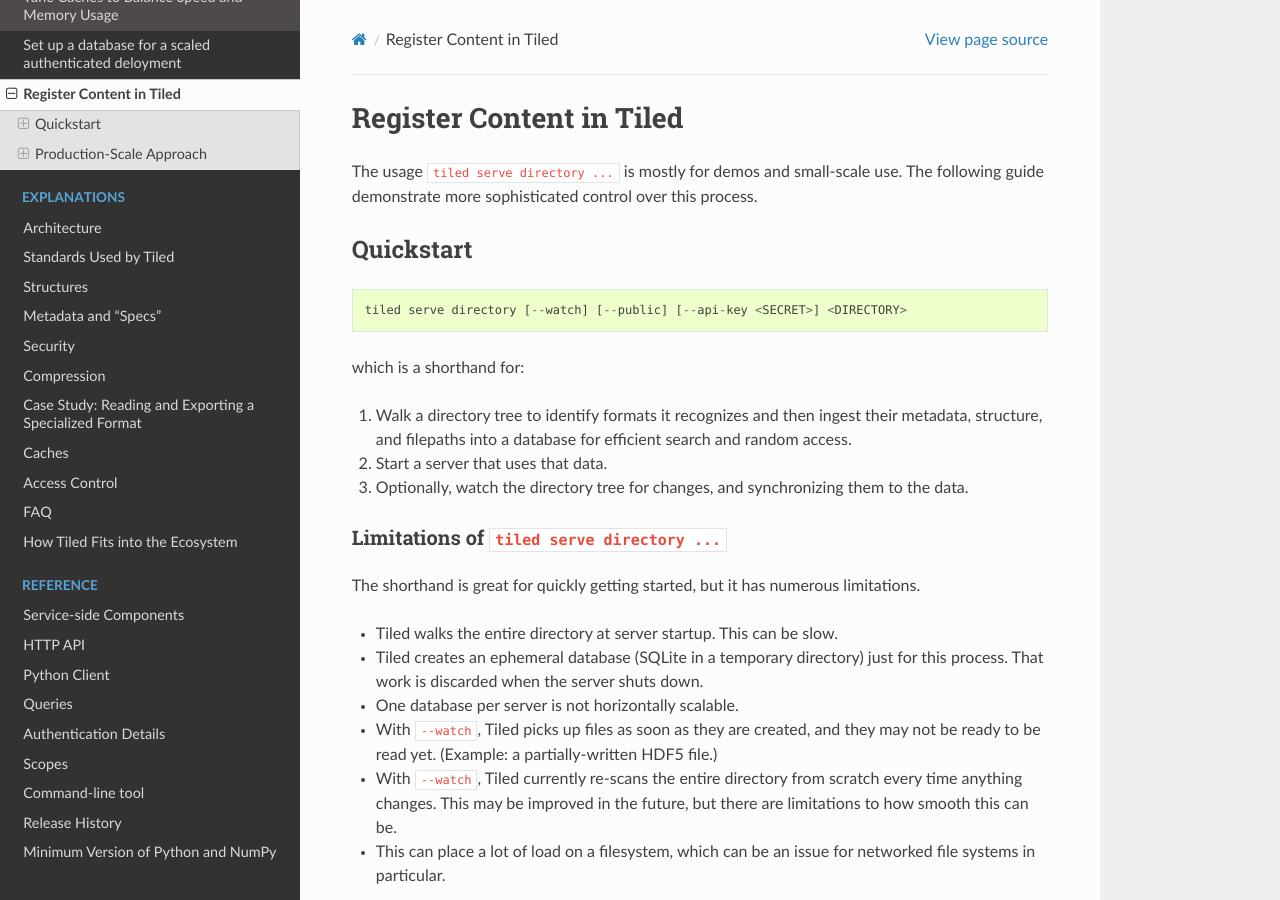
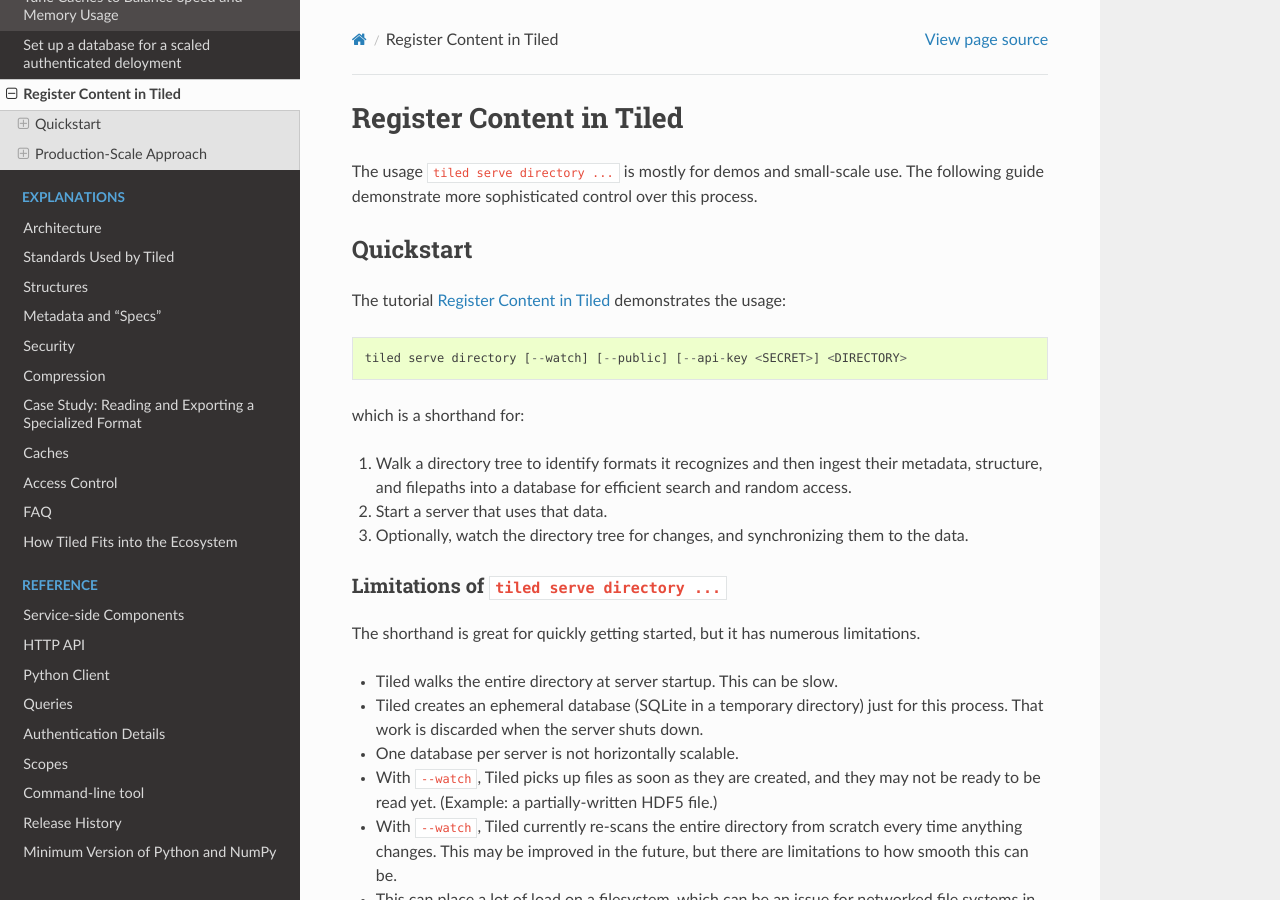
Before and after one commit to bluesky/tiled, a Sphinx documentation site: the page built from docs/source/how-to/register.md, in a window 1280 px wide and 900 px high. Built offline with Sphinx 7.4.7 and the Read the Docs theme 2.0.0, drawn with Linux system fonts in a browser that asks for light colours; pages that are not in the unit, such as notebooks, are missing from menus; the version number could not be read and is left out.

Commit message:
Fix missing sentence

````diff
--- a/docs/source/how-to/register.md
+++ b/docs/source/how-to/register.md
@@ -5,6 +5,7 @@
 
 ## Quickstart
 
+The tutorial {doc}`../how-to/register` demonstrates the usage:
 
 ```
 tiled serve directory [--watch] [--public] [--api-key <SECRET>] <DIRECTORY>
````
